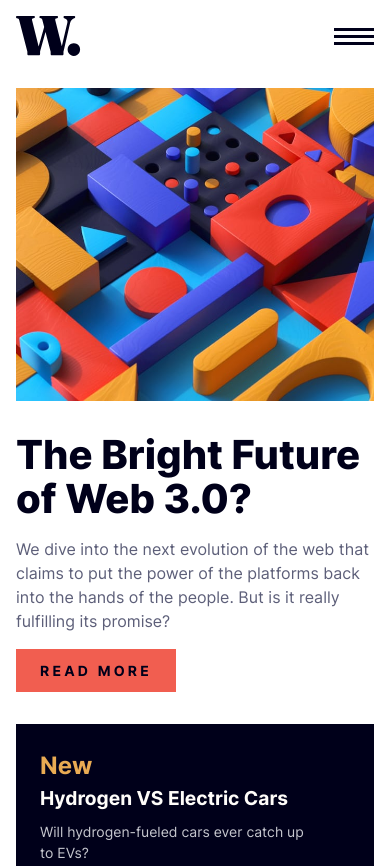
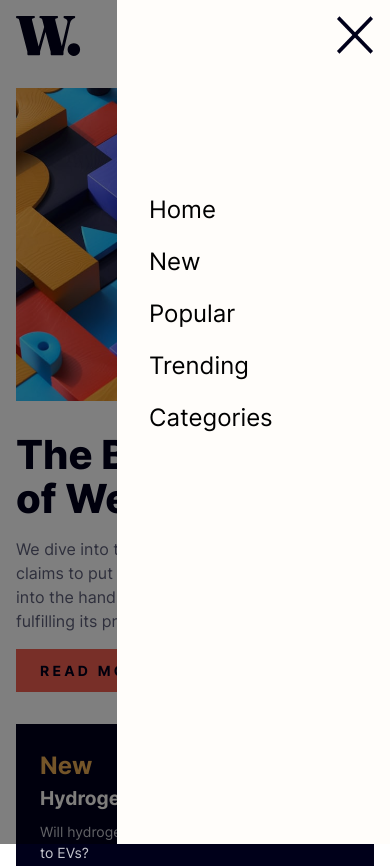
Before and after one commit to ridwanpr/news-homepage, a plain HTML site: page index.html in a window 390 px wide. Shown: the top 866 px of the page. Drawn offline with Linux system fonts and the light colour scheme.

Commit message:
add hamburger menu nav

```diff
--- a/index.html
+++ b/index.html
@@ -18,10 +18,12 @@
   </head>
   <body>
     <div class="wrapper">
+      <div class="overlay"></div>
       <header>
         <img src="assets/images/logo.svg" alt="" />
         <img src="assets/images/icon-menu.svg" alt="" class="hamburger-icon" />
         <nav class="nav">
+          <img src="assets/images/icon-menu-close.svg" alt="" class="close">
           <ul class="nav__list">
             <li class="nav__list__item">Home</li>
             <li class="nav__list__item">New</li>
@@ -139,10 +141,11 @@
       Challenge by
       <a href="https://www.frontendmentor.io?ref=challenge" target="_blank"
         >Frontend Mentor</a
-      >. Coded by
+      >
+      Coded by
       <a href="https://www.frontendmentor.io/profile/ridwanpr" target="_blank"
         >Ridwan</a
-      >.
+      >
     </footer>
 
     <script src="script.js"></script>
--- a/style.css
+++ b/style.css
@@ -39,9 +39,10 @@ body {
     gap: 2rem;
     max-width: 1200px;
     margin: 0 auto;
+    position: relative;
 }
 
-@media (min-width: 728px) {
+@media (min-width: 768px) {
     .wrapper {
         padding: 2rem;
     }
@@ -57,6 +58,50 @@ header {
     display: none;
 }
 
+.overlay {
+    position: fixed;
+    top: 0;
+    left: 0;
+    width: 100%;
+    height: 100%;
+    background-color: rgba(0, 0, 0, 0.5);
+}
+
+@media (max-width: 768px) {
+    .nav {
+        position: relative;
+        background-color: var(--color-white);
+        display: flex;
+        flex-direction: column;
+        position: absolute;
+        top: 0;
+        right: 0;
+        height: 100vh;
+        width: 70%;
+    }
+
+    .nav__list {
+        margin-top: 10rem;
+        list-style-type: none;
+        padding: 2rem;
+        display: flex;
+        flex-direction: column;
+        gap: 1rem;
+    }
+
+    .nav__list__item {
+        font-size: 1.5rem;
+    }
+
+    .close {
+        width: 38px;
+        height: 38px;
+        position: absolute;
+        top: 1rem;
+        right: 1rem;
+    }
+}
+
 .nav__list__item:hover,
 nav__list__item:active {
     color: var(--color-soft-red);
@@ -64,7 +109,7 @@ nav__list__item:active {
 }
 
 /* header media query */
-@media (min-width: 728px) {
+@media (min-width: 768px) {
     .hamburger-icon {
         display: none;
     }
@@ -169,6 +214,12 @@ main {
     letter-spacing: 0.2rem;
     font-size: .875rem;
     font-weight: 700;
+}
+
+.featured__btn:hover {
+    background-color: var(--color-dark-blue);
+    color: var(--color-white);
+    cursor: pointer;
 }
 
 .new {
```
